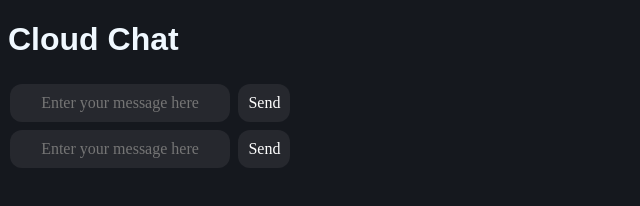
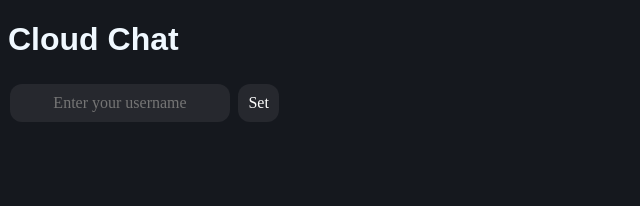
Before and after one commit to CodeFoxy-Github/web-platform-x2otwd, a plain HTML site: page index.html in a window 1280 px wide. Shown: the whole page, without its empty margins (0-640 px from the left). Drawn offline with Linux system fonts and the light colour scheme; a web font is replaced by a local one.

Commit message:
1 file modified

```diff
--- a/index.html
+++ b/index.html
@@ -7,15 +7,10 @@
     <h1>Cloud Chat</h1>
     <link rel="stylesheet" href="styles.css" />
     <ul id="messages"></ul>
-    <div id="formb2">
-      <form onsubmit="mane(this.messabge1.value); return false;">
-        <input
-          type="text"
-          name="messabge1"
-          placeholder="Enter your message here"
-          id="input_btr"
-        />
-        <input type="submit" value="Send" />
+    <div id="formb3">
+      <form onsubmit="setUsername(this.username.value); return false;">
+        <input type="text" name="username" placeholder="Enter your username" />
+        <input type="submit" value="Set" />
       </form>
     </div>
     <div id="formb2">
@@ -58,6 +53,14 @@
         }
         lastSyncTime = Date.now();
       }
+      function setUsername(newUsername) {
+        username = newUsername;
+        updateMessages();
+      }
+    </script>
+    <script>
+      const fmbnsr = document.getElementById('formb2');
+      fmbnsr.hidden = true;
     </script>
   </body>
 </html>
```
